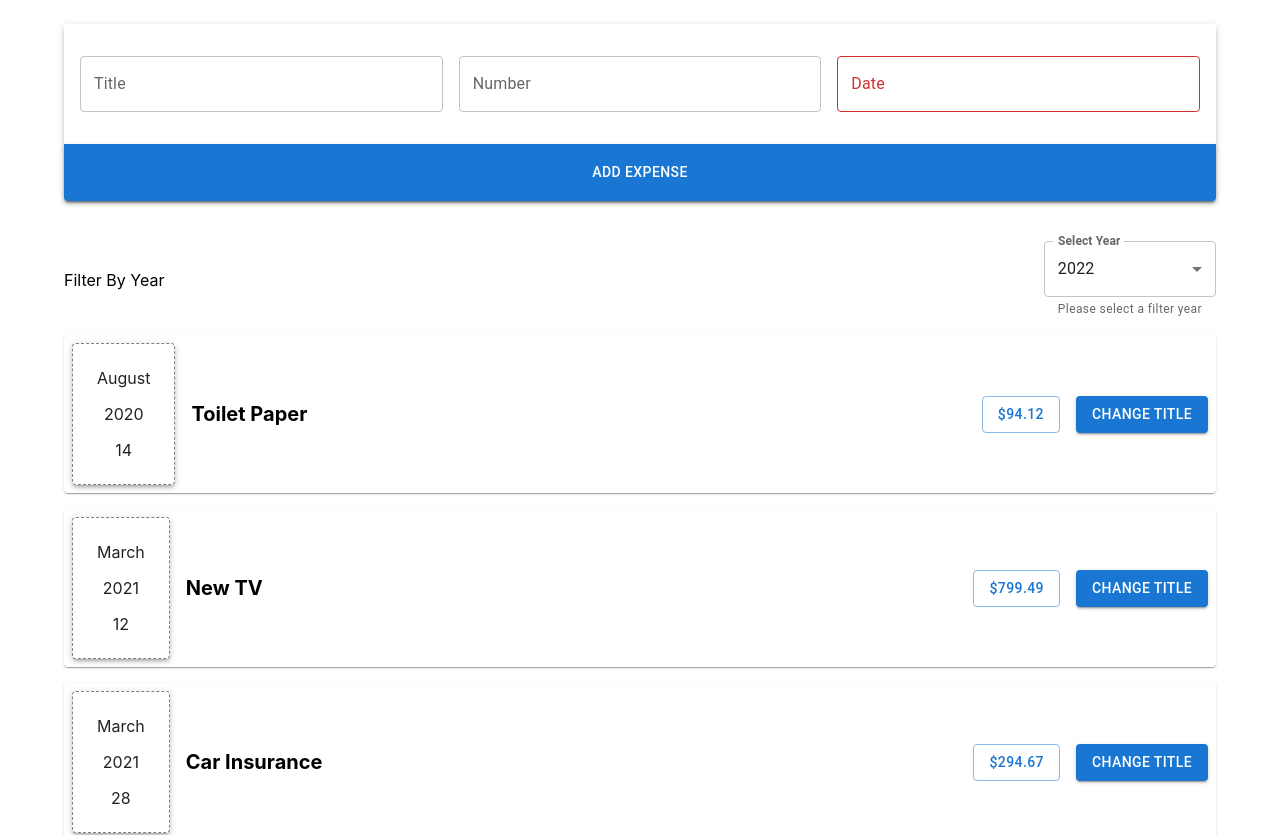
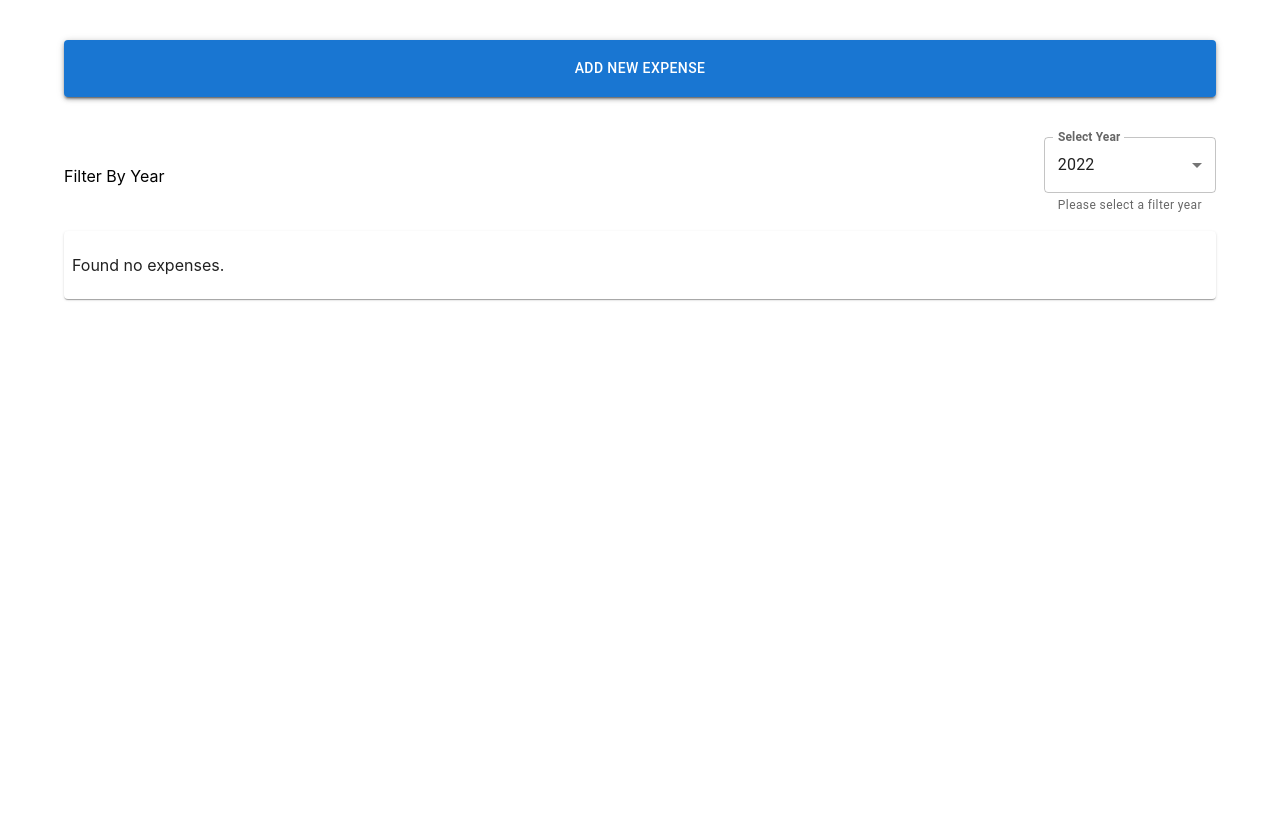
Before and after one commit to tanishbaansal/Expense-Tracker, a React (Create React App) app: page / in a window 1280 px wide. Shown: the top 835 px of the page. After the commit the page ends 800 px from the top, so only its background shows below. Built offline with nearby package versions, Linux system fonts and the light colour scheme.

Commit message:
Added conditional add new expense button

```diff
--- a/src/App.js
+++ b/src/App.js
@@ -4,9 +4,8 @@ import Container from "@mui/material/Container";
 
 import * as React from "react";
 import Paper from "@mui/material/Paper";
-
-const App = (props) => {
-	const expenses = [
+import { useState } from "react";
+const dummy_data = [
 	{
 		id: "e1",
 		title: "Toilet Paper",
@@ -27,7 +26,14 @@ const App = (props) => {
 		date: new Date(2021, 5, 12),
 	},
 ];
+const App = (props) => {
+	const [expenses, setExpenses] = useState(dummy_data);
 
+	const saveExpenses = (expenseData) => {
+		setExpenses((previousExpenses) => {
+			return [expenseData, ...previousExpenses];
+		});
+	};
 	return (
 		// <Container className='container'>
 		// 	<Grid container spacing={2} sx={{ marginTop: 2, marginBottom: 4 }}>
@@ -41,7 +47,7 @@ const App = (props) => {
 		// </Container>
 		<Container maxWidth='lg'>
 			<Paper elevation={3} sx={{ my: 5 }}>
-				<NewExpense />
+				<NewExpense onSaveExpenses={saveExpenses} />
 			</Paper>
 			<Expenses items={expenses} />
 		</Container>
--- a/src/components/Expenses/ExpenseItem.css
+++ b/src/components/Expenses/ExpenseItem.css
@@ -6,7 +6,6 @@
     padding: 0.5rem;
     margin: 1rem 0;
     border-radius: 12px;
-    background-color: #4b4b4b;
   }
 
   .expense-item__description {
--- a/src/components/Expenses/ExpenseItem.js
+++ b/src/components/Expenses/ExpenseItem.js
@@ -9,7 +9,6 @@ const ExpenseItem = (props) => {
 	const [title, setTitle] = useState(props.title);
 	const clickHandler = () => {
 		setTitle("Wow");
-		console.log(title);
 	};
 	return (
 		<Card className='expense-item'>
--- a/src/components/Expenses/Expenses.js
+++ b/src/components/Expenses/Expenses.js
@@ -1,35 +1,19 @@
-import ExpenseItem from "./ExpenseItem";
 import ExpensesFilter from "./../Filter/ExpensesFilter";
 import { useState } from "react";
+import ExpensesList from "./ExpensesList";
 const Expenses = (props) => {
 	const [filteredYear, setfilteredYear] = useState("2022");
+	const filteredExpenses = props.items.filter((expense) => {
+		return expense.date.getFullYear().toString() === filteredYear;
+	});
 	const saveFilter = (filterYear) => {
-		console.log(`Filter For Year ${filterYear}`);
 		setfilteredYear(filterYear);
 	};
+
 	return (
 		<div>
 			<ExpensesFilter filterYear={filteredYear} onExpensesFilter={saveFilter} />
-			<ExpenseItem
-				title={props.items[0].title}
-				amount={props.items[0].amount}
-				date={props.items[0].date}
-			/>
-			<ExpenseItem
-				title={props.items[1].title}
-				amount={props.items[1].amount}
-				date={props.items[1].date}
-			/>
-			<ExpenseItem
-				title={props.items[2].title}
-				amount={props.items[2].amount}
-				date={props.items[2].date}
-			/>
-			<ExpenseItem
-				title={props.items[3].title}
-				amount={props.items[3].amount}
-				date={props.items[3].date}
-			/>
+			<ExpensesList items={filteredExpenses} />
 		</div>
 	);
 };
--- /dev/null
+++ b/src/components/Expenses/ExpensesList.js
@@ -0,0 +1,26 @@
+import React from "react";
+import { Card } from "@mui/material";
+import ExpenseItem from "./ExpenseItem";
+const ExpensesList = (props) => {
+	if (props.items.length === 0) {
+		return (
+			<Card className='expense-item'>
+				<p>Found no expenses.</p>
+			</Card>
+		);
+	}
+	return (
+		<>
+			{props.items.map((element) => (
+				<ExpenseItem
+					key={element.id}
+					title={element.title}
+					amount={element.amount}
+					date={element.date}
+				/>
+			))}
+		</>
+	);
+};
+
+export default ExpensesList;
--- a/src/components/NewExpense/ExpenseForm.js
+++ b/src/components/NewExpense/ExpenseForm.js
@@ -6,9 +6,11 @@ import { DatePicker } from "@mui/x-date-pickers/DatePicker";
 import Grid from "@mui/material/Grid";
 
 const ExpenseForm = (props) => {
+	const [formActive, setformActive] = useState(false);
 	const [enteredTitle, setEnteredTitle] = useState("");
 	const [enteredAmount, setEnteredAmount] = useState("");
 	const [enteredDate, setEnteredDate] = useState("");
+	if (formActive === true) {
 		const titleChangeHandler = (event) => {
 			setEnteredTitle(event.target.value);
 		};
@@ -27,6 +29,7 @@ const ExpenseForm = (props) => {
 			setEnteredTitle("");
 			setEnteredAmount("");
 			setEnteredDate(null);
+			setformActive(false);
 		};
 
 		return (
@@ -67,12 +70,33 @@ const ExpenseForm = (props) => {
 
 				<Button
 					variant='contained'
+					type='button'
+					color='error'
+					onClick={() => setformActive(false)}
+					sx={{ width: "50%", p: 2, mt: 2, borderRadius: "0 0 0px 4px" }}>
+					Close
+				</Button>
+				<Button
+					variant='contained'
 					type='submit'
-				fullWidth
-				sx={{ p: 2, mt: 2, borderRadius: "0 0 4px 4px" }}>
+					sx={{ width: "50%", p: 2, mt: 2, borderRadius: "0 0 4px 0px" }}>
 					Add Expense
 				</Button>
 			</form>
 		);
+	} else {
+		return (
+			<Button
+				variant='contained'
+				type='submit'
+				fullWidth
+				onClick={() => {
+					setformActive(true);
+				}}
+				sx={{ p: 2 }}>
+				Add New Expense
+			</Button>
+		);
+	}
 };
 export default ExpenseForm;
--- a/src/components/NewExpense/NewExpenses.js
+++ b/src/components/NewExpense/NewExpenses.js
@@ -1,13 +1,15 @@
+import { useState } from "react";
 import ExpenseForm from "./ExpenseForm";
 
-const NewExpense = () => {
+const NewExpense = (props) => {
 	const saveExpenseData = (enteredExpenseData) => {
 		const expenseData = {
 			...enteredExpenseData,
 			id: Math.random().toString(),
 		};
-		console.log(expenseData);
+		props.onSaveExpenses(expenseData);
 	};
+
 	return <ExpenseForm onSaveExpenseData={saveExpenseData} />;
 };
 export default NewExpense;
```
Lines whose indentation alone changed are shown as unchanged.
